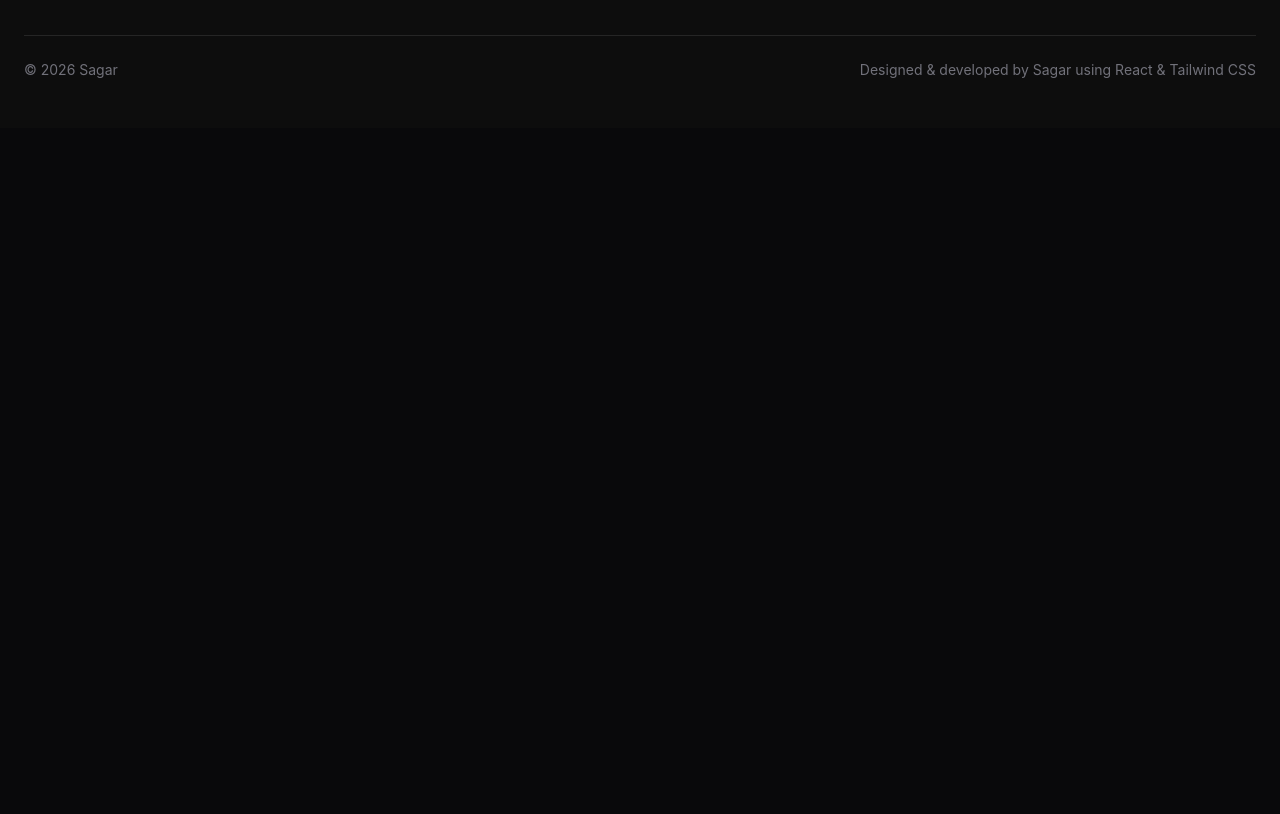
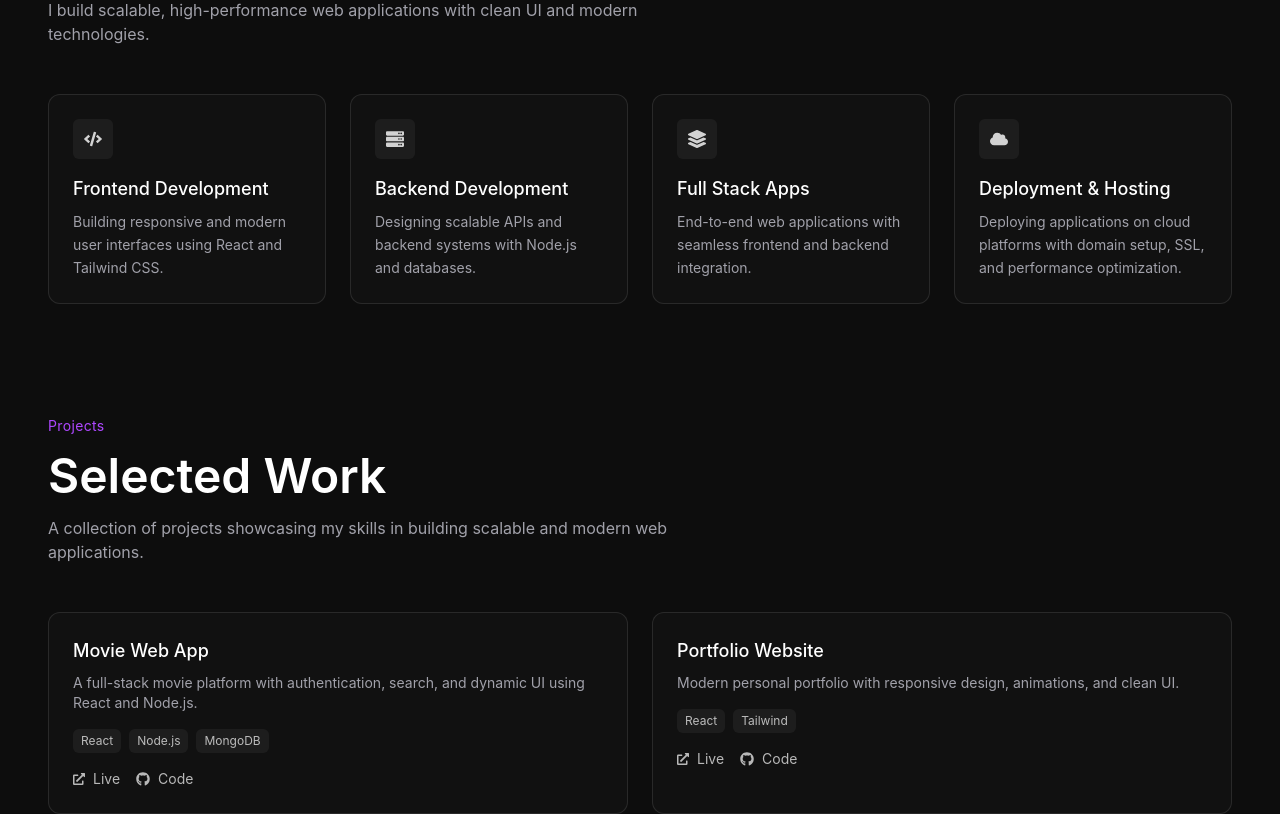
Before and after one commit to CodeManBist/Sagar-Portfolio, a React app in the folder frontend/: page / in a window 1280 px wide. Shown: the part 980-1794 px from the top of the page. Before the commit the page ends 1108 px from the top, so only its background shows below. Built offline with nearby package versions, Linux system fonts and the light colour scheme; the HTML template or start-up script is replaced by a standard one.

Commit message:
created services and project section

```diff
--- a/frontend/src/components/common/Footer.jsx
+++ b/frontend/src/components/common/Footer.jsx
@@ -3,7 +3,7 @@ import { FaGithub, FaLinkedin, FaTwitter } from "react-icons/fa";
 
 const Footer = () => {
   return (
-    <footer className="w-full bg-[#0d0d0d] border-t border-white/10 mt-20">
+    <footer className="w-full bg-[#0d0d0d] border-t border-white/10">
       <div className="max-w-7xl mx-auto px-6 py-12">
 
         {/* Top */}
@@ -42,7 +42,7 @@ const Footer = () => {
         </div>
 
         {/* Bottom */}
-        <div className="mt-10 pt-6 border-t border-white/10 text-sm text-[#71717a] flex justify-between">
+        <div className="mt-10 pt-6 text-sm text-[#71717a] flex justify-between">
           <p>© {new Date().getFullYear()} Sagar</p>
           <p>Designed & developed by Sagar using React & Tailwind CSS</p>
         </div>
--- /dev/null
+++ b/frontend/src/components/home/Projects.jsx
@@ -0,0 +1,105 @@
+import React from "react";
+import { FaExternalLinkAlt, FaGithub } from "react-icons/fa";
+
+const projects = [
+  {
+    title: "Movie Web App",
+    desc: "A full-stack movie platform with authentication, search, and dynamic UI using React and Node.js.",
+    tech: ["React", "Node.js", "MongoDB"],
+    live: "#",
+    code: "#",
+  },
+  {
+    title: "Portfolio Website",
+    desc: "Modern personal portfolio with responsive design, animations, and clean UI.",
+    tech: ["React", "Tailwind"],
+    live: "#",
+    code: "#",
+  },
+];
+
+const Projects = () => {
+  return (
+    <section className="pb-24 bg-[#0d0d0d]">
+      <div className="max-w-7xl mx-auto px-6 md:px-10 lg:px-12">
+
+        {/* Heading */}
+        <div className="max-w-2xl mb-12 space-y-4">
+          <p className="text-purple-500 text-sm tracking-wide">
+            Projects
+          </p>
+
+          <h2 className="text-3xl md:text-5xl font-semibold text-white">
+            Selected Work
+          </h2>
+
+          <p className="text-[#a1a1aa]">
+            A collection of projects showcasing my skills in building scalable and modern web applications.
+          </p>
+        </div>
+
+        {/* Grid */}
+        <div className="grid grid-cols-1 md:grid-cols-2 gap-6">
+
+          {projects.map((project, i) => (
+            <div
+              key={i}
+              className="group p-6 rounded-xl border border-white/10 bg-white/[0.02]
+              hover:bg-white/[0.04] hover:border-white/20
+              transition-all duration-300"
+            >
+
+              {/* Title */}
+              <h3 className="text-white text-lg font-medium mb-2">
+                {project.title}
+              </h3>
+
+              {/* Description */}
+              <p className="text-[#a1a1aa] text-sm mb-4">
+                {project.desc}
+              </p>
+
+              {/* Tech stack */}
+              <div className="flex flex-wrap gap-2 mb-4">
+                {project.tech.map((tech, idx) => (
+                  <span
+                    key={idx}
+                    className="text-xs px-2 py-1 rounded-md bg-white/5 text-white/70"
+                  >
+                    {tech}
+                  </span>
+                ))}
+              </div>
+
+              {/* Links */}
+              <div className="flex items-center gap-4 text-sm">
+
+                <a
+                  href={project.live}
+                  className="flex items-center gap-2 text-white/70 hover:text-white transition"
+                >
+                  <FaExternalLinkAlt className="text-xs" />
+                  Live
+                </a>
+
+                <a
+                  href={project.code}
+                  className="flex items-center gap-2 text-white/70 hover:text-white transition"
+                >
+                  <FaGithub />
+                  Code
+                </a>
+
+              </div>
+
+            </div>
+          ))}
+
+        </div>
+
+      </div>
+    </section>
+  );
+};
+
+export default Projects;
--- /dev/null
+++ b/frontend/src/components/home/Services.jsx
@@ -0,0 +1,87 @@
+import React from "react";
+import { FaCode, FaServer, FaLayerGroup, FaCloud } from "react-icons/fa";
+
+const services = [
+  {
+    icon: <FaCode />,
+    title: "Frontend Development",
+    desc: "Building responsive and modern user interfaces using React and Tailwind CSS.",
+  },
+  {
+    icon: <FaServer />,
+    title: "Backend Development",
+    desc: "Designing scalable APIs and backend systems with Node.js and databases.",
+  },
+  {
+    icon: <FaLayerGroup />,
+    title: "Full Stack Apps",
+    desc: "End-to-end web applications with seamless frontend and backend integration.",
+  },
+  {
+    icon: <FaCloud />,
+    title: "Deployment & Hosting",
+    desc: "Deploying applications on cloud platforms with domain setup, SSL, and performance optimization.",
+  },
+];
+
+const Services = () => {
+  return (
+    <section className="py-24 md:py-28 bg-[#0d0d0d]">
+      <div className="max-w-7xl mx-auto px-6 md:px-10 lg:px-12">
+
+        {/* Heading */}
+        <div className="max-w-2xl mb-12 space-y-4">
+          <p className="text-purple-500 text-sm tracking-wide">
+            Services
+          </p>
+
+          <h2 className="text-3xl md:text-5xl font-semibold text-white">
+            What I Do
+          </h2>
+
+          <p className="text-[#a1a1aa]">
+            I build scalable, high-performance web applications with clean UI and modern technologies.
+          </p>
+        </div>
+
+        {/* Cards */}
+        <div className="grid grid-cols-1 sm:grid-cols-2 lg:grid-cols-4 gap-6">
+
+          {services.map((service, i) => (
+            <div
+              key={i}
+              className="group p-6 rounded-xl border border-white/10 bg-white/[0.02]
+              hover:bg-white/[0.04] hover:border-white/20
+              hover:-translate-y-1
+              transition-all duration-300"
+            >
+
+              {/* Icon */}
+              <div className="mb-4 w-10 h-10 flex items-center justify-center rounded-md bg-white/5
+              text-white/80 group-hover:text-purple-400 transition">
+                <span className="text-lg">
+                  {service.icon}
+                </span>
+              </div>
+
+              {/* Title */}
+              <h3 className="text-white text-lg font-medium mb-2">
+                {service.title}
+              </h3>
+
+              {/* Description */}
+              <p className="text-[#a1a1aa] text-sm leading-relaxed">
+                {service.desc}
+              </p>
+
+            </div>
+          ))}
+
+        </div>
+
+      </div>
+    </section>
+  );
+};
+
+export default Services;
--- a/frontend/src/pages/Home.jsx
+++ b/frontend/src/pages/Home.jsx
@@ -3,6 +3,8 @@ import Navbar from '../components/common/Navbar'
 import Footer from '../components/common/Footer'
 import Hero from '../components/home/Hero'
 import TrustBar from '../components/home/TrustBar'
+import Services from '../components/home/Services'
+import Projects from '../components/home/Projects'
 
 const Home = () => {
   return (
@@ -10,6 +12,8 @@ const Home = () => {
         <Navbar />
         <Hero />
         <TrustBar />
+        <Services />
+        <Projects />
         <Footer />
     </>
   )
--- a/frontend/src/pages/Services.jsx
+++ /dev/null
@@ -1,48 +0,0 @@
-import React from "react";
-
-const Hero = () => {
-  return (
-    <section className="py-24 bg-[#0d0d0d]">
-      <div className="max-w-7xl mx-auto px-6 md:px-10 lg:px-12">
-
-        <div className="max-w-3xl space-y-6">
-
-          {/* Small intro */}
-          <p className="text-purple-500 text-sm tracking-wide">
-            Full Stack Developer
-          </p>
-
-          {/* Main heading */}
-          <h1 className="text-4xl md:text-6xl font-semibold text-white leading-tight">
-            Building clean & scalable
-            <br />
-            web applications.
-          </h1>
-
-          {/* Description */}
-          <p className="text-[#a1a1aa] text-lg max-w-xl">
-            I design and develop modern web applications using React, Node.js,
-            and scalable backend systems — focused on performance, usability, and clean UI.
-          </p>
-
-          {/* Buttons */}
-          <div className="flex items-center gap-4 pt-4">
-
-            <button className="px-6 py-3 rounded-md bg-white text-black hover:bg-neutral-200 transition">
-              View Work
-            </button>
-
-            <button className="px-6 py-3 rounded-md border border-white/10 text-white hover:bg-white/5 transition">
-              Contact Me
-            </button>
-
-          </div>
-
-        </div>
-
-      </div>
-    </section>
-  );
-};
-
-export default Hero;
```
